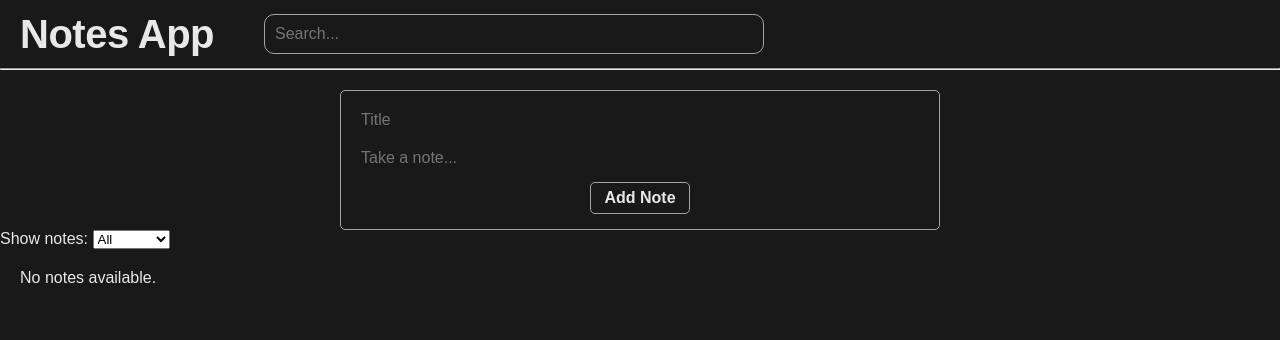
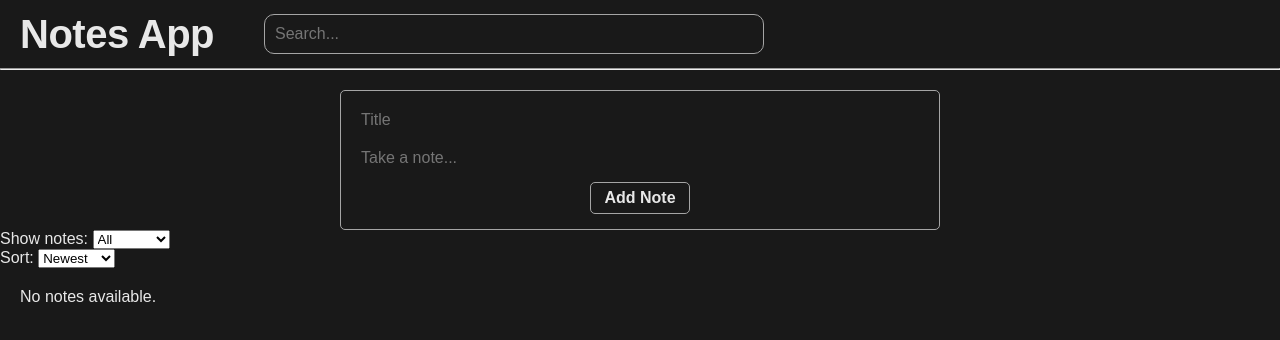
Before and after one commit to laporejero/notes-app, a React (Vite) app: page / in a window 1280 px wide. Shown: the top 340 px of the page. Built offline with nearby package versions, Linux system fonts and the light colour scheme; a web font is replaced by a local one.

Commit message:
feat: Sort Notes

```diff
--- a/src/App.tsx
+++ b/src/App.tsx
@@ -1,9 +1,14 @@
 import { useEffect, useState } from "react"
-import type { Note, Filter } from "./types"
+
+// Types
+import type { Note, Filter, Sort } from "./types"
+
+// Components
 import Navbar from "./components/Navbar"
 import NoteList from "./components/NoteList"
 import NoteForm from "./components/NoteForm"
 import NoteFilter from "./components/NoteFilter"
+import NoteSort from "./components/NoteSort"
 
 function App() {
   // states
@@ -19,9 +24,10 @@ function App() {
   const [noteTitle, setNoteTitle] = useState<string>("")
   const [newNote, setNewNote] = useState<string>("")
   const [filter, setFilter] = useState<Filter>("All")
+  const [sort, setSort] = useState<Sort>("Newest")
   const [search, setSearch] = useState<string>("")
 
-  console.log(search)
+  console.log(sort)
 
   useEffect(() => {
     localStorage.setItem("notes", JSON.stringify(notes))
@@ -37,7 +43,8 @@ function App() {
       id: Date.now(),
       title: noteTitle,
       note: newNote,
-      isFavorite: false
+      isFavorite: false,
+      createdAt: new Date().toISOString()
     }
 
     setNotes(prevNotes => [...prevNotes, newItem])
@@ -59,16 +66,32 @@ function App() {
     )
   }
 
-  const filteredNotes = notes.filter(note => {
-    const matchesFavorite =
-      filter === "Favorites" ? note.isFavorite : true
+  const filteredNotes = notes
+    .filter(note => {
+      const matchesFilter =
+        filter === "Favorites" ? note.isFavorite : true
 
-    const matchesSearch =
-      note.title.toLowerCase().includes(search.toLowerCase()) ||
-      note.note.toLowerCase().includes(search.toLowerCase())
+      const matchesSearch =
+        note.title.toLowerCase().includes(search.toLowerCase()) ||
+        note.note.toLowerCase().includes(search.toLowerCase())
 
-    return matchesFavorite && matchesSearch
-  })
+      return matchesFilter && matchesSearch
+    })
+    .sort((a, b) => {
+      if (sort === "Favorites") {
+        return Number(b.isFavorite) - Number(a.isFavorite)
+      }
+
+      if (sort === "Newest") {
+        return b.id - a.id
+      }
+
+      if (sort === "Oldest") {
+        return a.id - b.id
+      }
+
+      return 0
+    })
 
   let content
 
@@ -86,6 +109,7 @@ function App() {
       <main>
         <NoteForm newNote={newNote} setNewNote={setNewNote} noteTitle={noteTitle} setNoteTitle={setNoteTitle} addNote={addNote} />
         <NoteFilter filter={filter} setFilter={setFilter} />
+        <NoteSort sort={sort} setSort={setSort} />
         {content}
       </main>
     </>
--- /dev/null
+++ b/src/components/NoteSort.tsx
@@ -0,0 +1,27 @@
+import type { JSX } from "react"
+import type { Sort } from "../types"
+
+type NoteSortProps = {
+    sort: Sort
+    setSort: (sort: Sort) => void
+}
+
+function NoteSort({ sort, setSort }: NoteSortProps): JSX.Element {
+    return (
+        <form>
+            <label>
+                <span>Sort: </span>
+                <select
+                    value={sort}
+                    onChange={(e) => setSort(e.target.value as Sort)}
+                >
+                    <option value="Newest">Newest</option>
+                    <option value="Oldest">Oldest</option>
+                    <option value="Favorites">Favorites</option>
+                </select>
+            </label>
+        </form>
+    )
+}
+
+export default NoteSort
--- a/src/types.ts
+++ b/src/types.ts
@@ -3,6 +3,9 @@ export type Note = {
     title: string
     note: string
     isFavorite: boolean
+    createdAt: string
 }
 
 export type Filter = "All" | "Favorites"
+
+export type Sort = "Newest" | "Oldest" | "Favorites"
```
